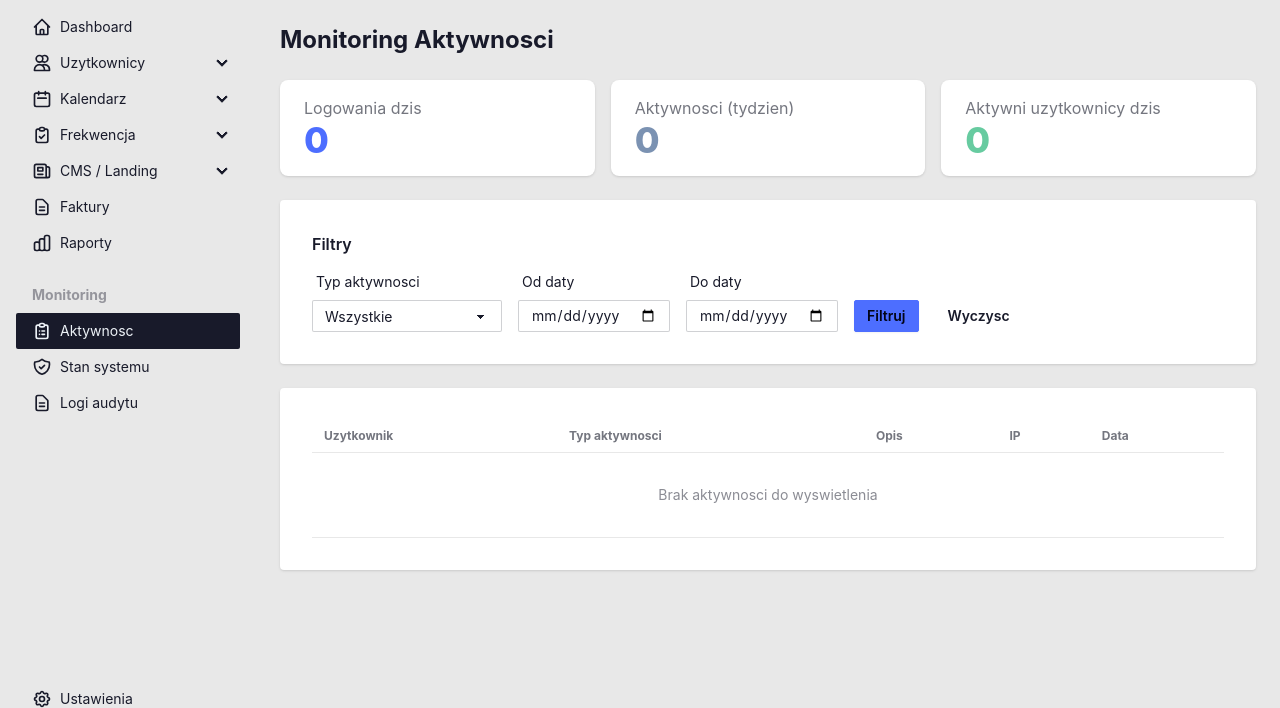
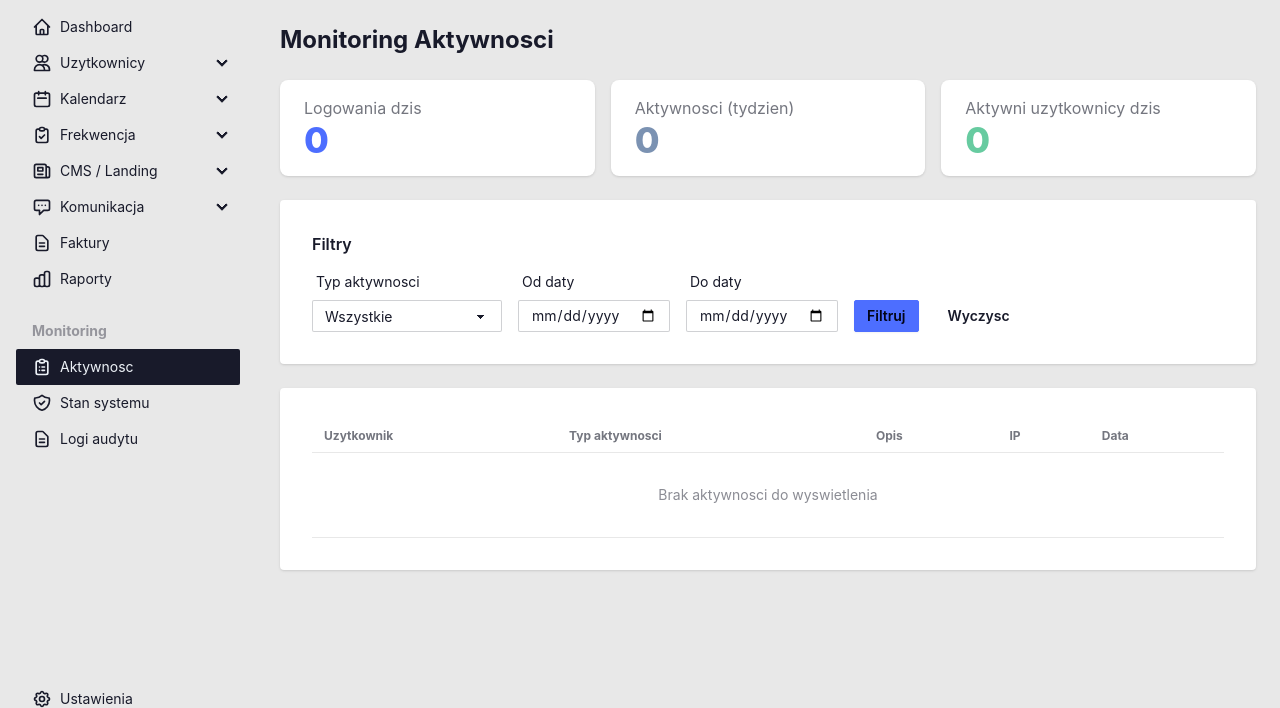
Before and after one commit to AdamSzczotka/TutorHub, a Django app: page /panel/activity/ in a window 1280 px wide. Shown: the part 67-775 px from the top of the page. Run offline with Django 5.2, Linux system fonts and the light colour scheme; a user stored in the database is signed in; tables that the repository leaves empty hold one stand-in row (values such as "Sample post"); grey boxes marked "Sample" are stand-in pictures; parts of the project's set-up code (start-up, migrations or seed data) failed here and were passed over.

Commit message:
feat(config): integrate messaging and notifications apps
- Add messages and notifications URL routing
- Add Communication section to admin sidebar
- Include links to messages, notifications, and announcements

```diff
--- a/napiatke/urls.py
+++ b/napiatke/urls.py
@@ -13,6 +13,8 @@ urlpatterns = [
     path('panel/rooms/', include('apps.rooms.urls')),
     path('panel/lessons/', include('apps.lessons.urls')),
     path('panel/attendance/', include('apps.attendance.urls')),
+    path('panel/messages/', include('apps.messages.urls')),
+    path('panel/notifications/', include('apps.notifications.urls')),
     path('panel/', include('apps.core.urls')),
     path('', include('apps.landing.urls')),
 ]
--- a/templates/admin_panel/partials/_sidebar.html
+++ b/templates/admin_panel/partials/_sidebar.html
@@ -92,6 +92,22 @@
     </li>
 
     <li>
+        <details {% if 'messages' in request.path or 'notifications' in request.path %}open{% endif %}>
+            <summary>
+                <svg class="w-5 h-5" fill="none" stroke="currentColor" viewBox="0 0 24 24">
+                    <path stroke-linecap="round" stroke-linejoin="round" stroke-width="2" d="M8 10h.01M12 10h.01M16 10h.01M9 16H5a2 2 0 01-2-2V6a2 2 0 012-2h14a2 2 0 012 2v8a2 2 0 01-2 2h-5l-5 5v-5z"/>
+                </svg>
+                Komunikacja
+            </summary>
+            <ul>
+                <li><a href="{% url 'messages:list' %}" class="{% if 'messages' in request.path %}active{% endif %}">Wiadomosci</a></li>
+                <li><a href="{% url 'notifications:list' %}" class="{% if 'notifications' in request.path and 'announcements' not in request.path %}active{% endif %}">Powiadomienia</a></li>
+                <li><a href="{% url 'notifications:announcement_list' %}" class="{% if 'announcements' in request.path %}active{% endif %}">Ogloszenia</a></li>
+            </ul>
+        </details>
+    </li>
+
+    <li>
         <a href="#">
             <svg class="w-5 h-5" fill="none" stroke="currentColor" viewBox="0 0 24 24">
                 <path stroke-linecap="round" stroke-linejoin="round" stroke-width="2" d="M9 12h6m-6 4h6m2 5H7a2 2 0 01-2-2V5a2 2 0 012-2h5.586a1 1 0 01.707.293l5.414 5.414a1 1 0 01.293.707V19a2 2 0 01-2 2z"/>
```
